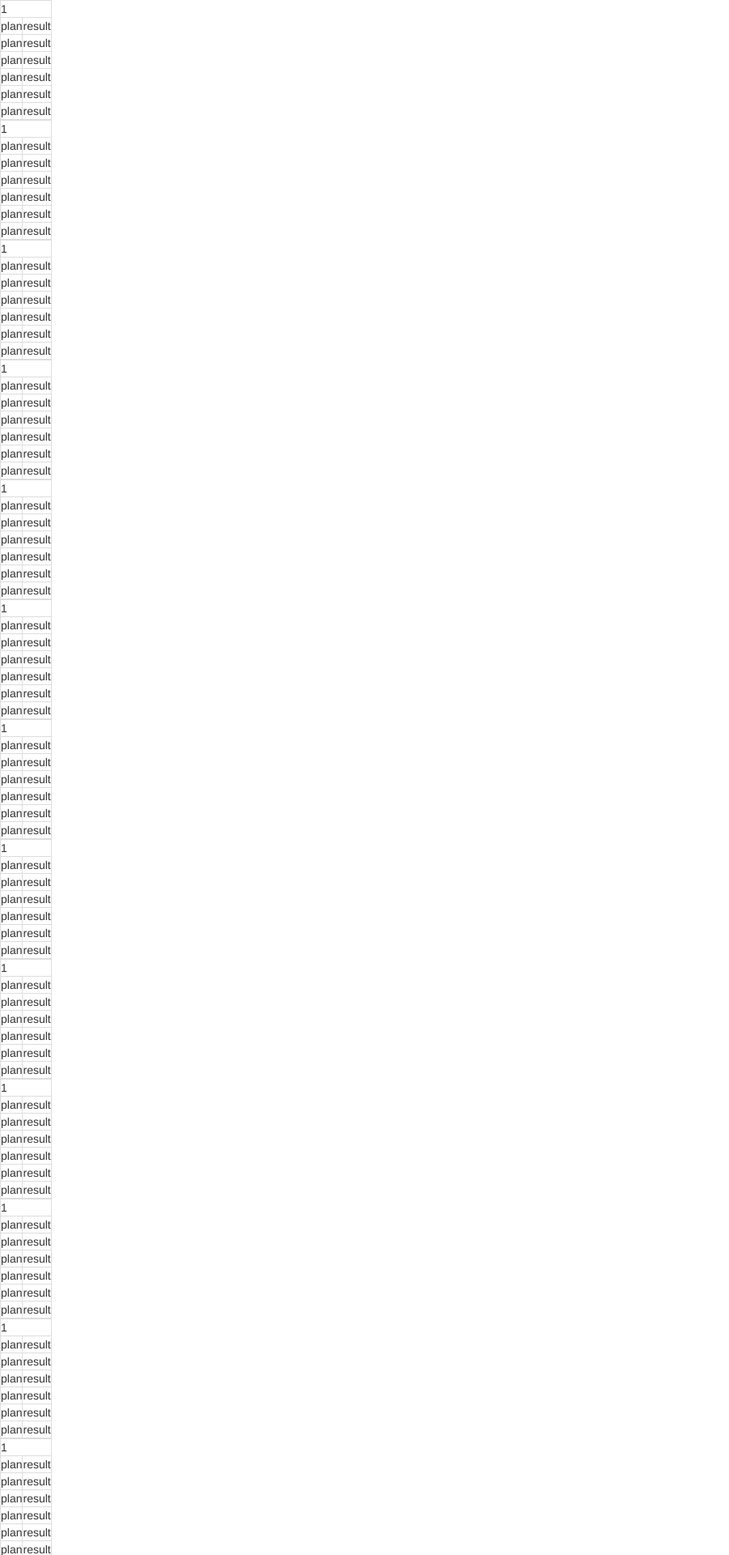
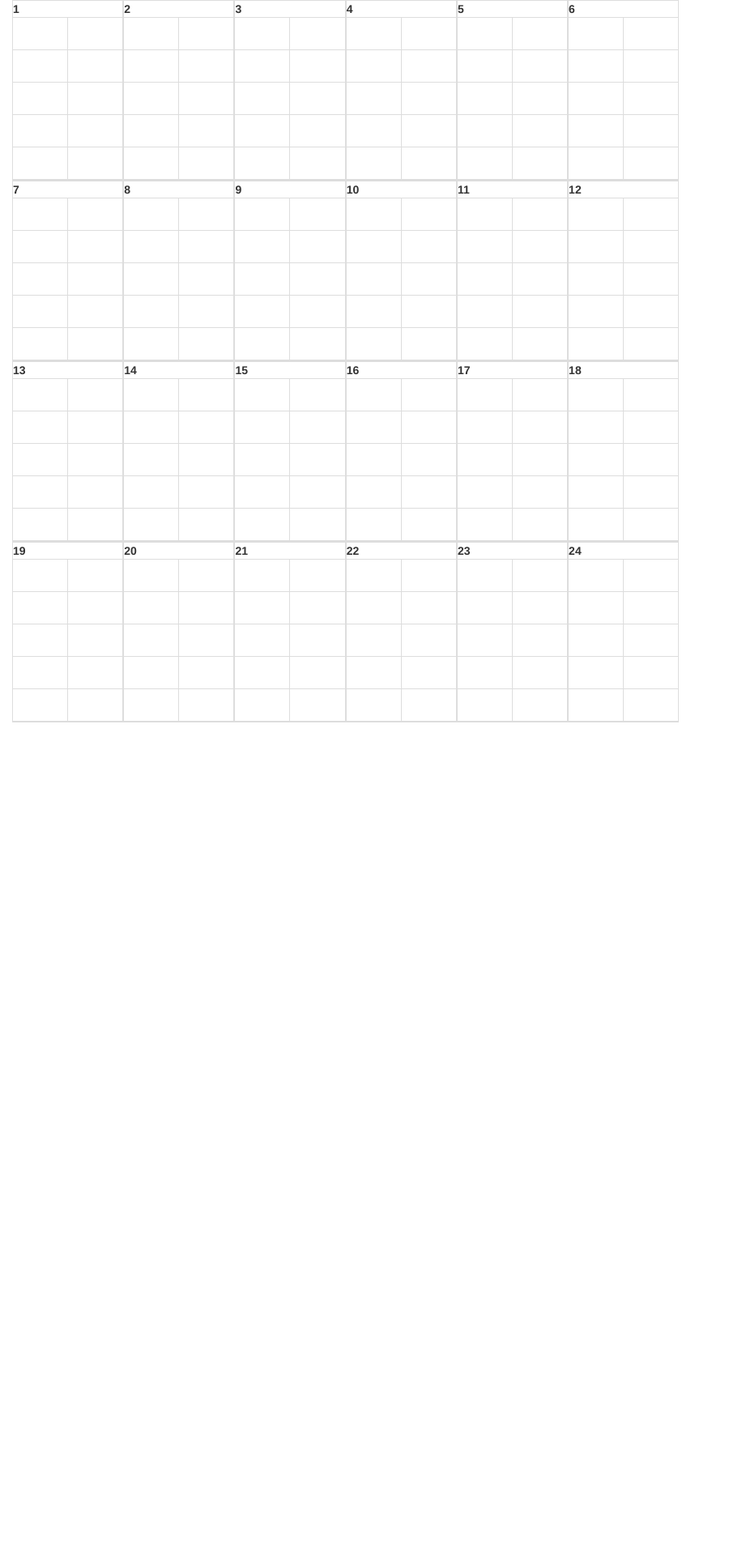
Before and after one commit to byunghyunpark/daily-planner-project, a Django app: page /planner/index/ in a window 1280 px wide. Shown: the top 1920 px of the page at 81% size, without its empty margins (0-900 px from the left). After the commit the page ends 892 px from the top, so only its background shows below. Run offline with Django 3.2, Linux system fonts and the light colour scheme; lists and menus that the app fills with data are empty; some libraries are stand-ins or nearby versions.

Commit message:
Update schedule table and index schedule css

```diff
--- /dev/null
+++ b/django_app/static/css/index_schedule.min.css
@@ -0,0 +1,3 @@
+table tr th.custom_th{width:140px}table tr td.custom_td{height:40px}
+
+/*# sourceMappingURL=index_schedule.min.css.map */
--- /dev/null
+++ b/django_app/static/sass/index_schedule.sass
@@ -0,0 +1,5 @@
+table
+  tr th.custom_th
+    width: 140px
+  tr td.custom_td
+    height: 40px
--- a/django_app/templates/common/base.html
+++ b/django_app/templates/common/base.html
@@ -17,6 +17,10 @@
 
     <!-- Bootstrap JS -->
     <script src="{% static 'bootstrap/js/bootstrap.min.js' %}"></script>
+
+    <!-- Custom CSS -->
+    <link rel="stylesheet" href="{% static 'css/index_schedule.min.css' %}">
+
 </head>
 <body>
     {% block content%}
--- a/django_app/templates/planner/index_schedule.html
+++ b/django_app/templates/planner/index_schedule.html
@@ -2,37 +2,37 @@
 
 {% block content %}
 <!--(tr>td#pln$-$*2)*7-->
+<div class="col-md-8">
 {% for i in "abcdefghijklmnopqrstuvwx" %}
-    {% for j in "abcdefg" %}
-        <table class="table-bordered">
-            <tr>
-                <td colspan="2">1</td>
+        <table class="table-bordered col-xs-2">
+            <tr class="custom_th">
+                <th colspan="2">{{forloop.counter}}</th>
             </tr>
             <tr>
-                <td id="p{{ forloop.counter }}-1">plan</td>
-                <td id="r{{ forloop.counter }}-1">result</td>
+                <td class="custom_td" id="p{{ forloop.counter }}-1"></td>
+                <td class="custom_td" id="r{{ forloop.counter }}-1"></td>
             </tr>
             <tr>
-                <td id="p{{ forloop.counter }}-2">plan</td>
-                <td id="r{{ forloop.counter }}-2">result</td>
+                <td class="custom_td" id="p{{ forloop.counter }}-2"></td>
+                <td class="custom_td" id="r{{ forloop.counter }}-2"></td>
             </tr>
             <tr>
-                <td id="p{{ forloop.counter }}-3">plan</td>
-                <td id="r{{ forloop.counter }}-3">result</td>
+                <td class="custom_td" id="p{{ forloop.counter }}-3"></td>
+                <td class="custom_td" id="r{{ forloop.counter }}-3"></td>
             </tr>
             <tr>
-                <td id="p{{ forloop.counter }}-4">plan</td>
-                <td id="r{{ forloop.counter }}-4">result</td>
+                <td class="custom_td" id="p{{ forloop.counter }}-4"></td>
+                <td class="custom_td" id="r{{ forloop.counter }}-4"></td>
             </tr>
             <tr>
-                <td id="p{{ forloop.counter }}-5">plan</td>
-                <td id="r{{ forloop.counter }}-5">result</td>
+                <td class="custom_td" id="p{{ forloop.counter }}-5"></td>
+                <td class="custom_td" id="r{{ forloop.counter }}-5"></td>
             </tr>
             <tr>
-                <td id="p{{ forloop.counter }}-6">plan</td>
-                <td id="r{{ forloop.counter }}-6">result</td>
+                <td id="p{{ forloop.counter }}-6"></td>
+                <td id="r{{ forloop.counter }}-6"></td>
             </tr>
         </table>
-    {% endfor %}
 {% endfor %}
+</div>
 {% endblock %}
```
Also changed, not shown: 1 other file.
